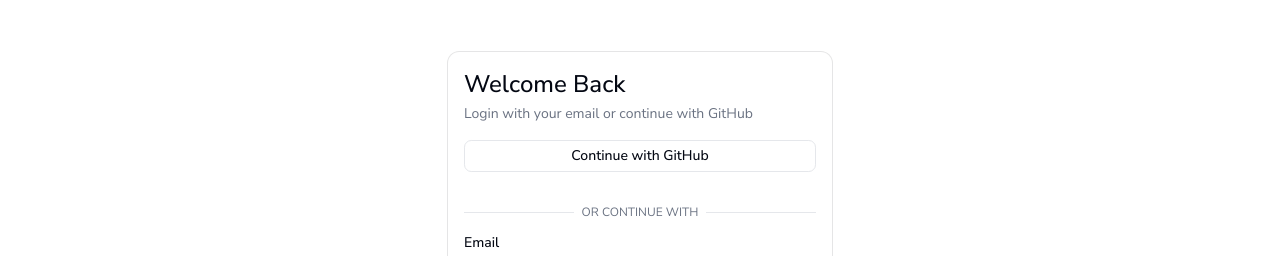
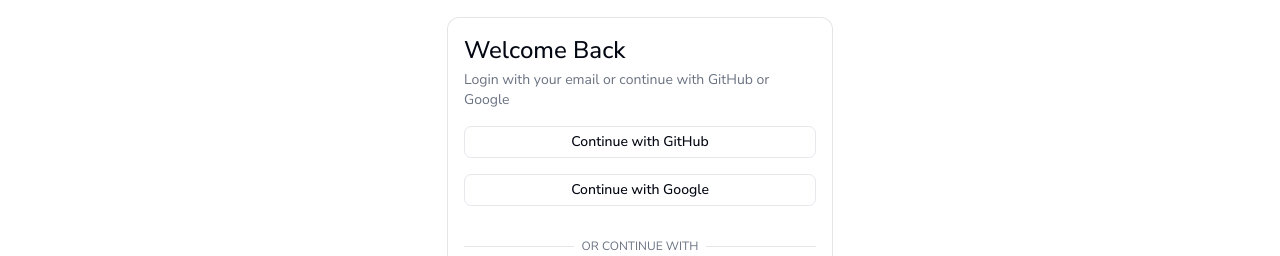
Before and after one commit to sutirtha0505/jeevanamrit, a Next.js app: page /auth/login in a window 1280 px wide. Shown: the part 141-397 px from the top of the page. Built offline with nearby package versions, Linux system fonts and the light colour scheme; no server answers.

Commit message:
feat: Implement Google OAuth login functionality in LoginForm component

```diff
--- a/app/maps/page.tsx
+++ b/app/maps/page.tsx
@@ -1,6 +1,39 @@
+'use client';
+
+import { useEffect, useState } from 'react';
+import { useRouter } from 'next/navigation';
+import { createClient } from '@/lib/supabase/client';
 import Maps from "@/components/Maps";
+import { Loader2 } from 'lucide-react';
 
 export default function MapsPage() {
+    const router = useRouter();
+    const [loading, setLoading] = useState(true);
+
+    useEffect(() => {
+        const checkAuth = async () => {
+            const supabase = createClient();
+            const { data: { user } } = await supabase.auth.getUser();
+
+            if (!user) {
+                router.push('/auth/login');
+                return;
+            }
+
+            setLoading(false);
+        };
+
+        checkAuth();
+    }, [router]);
+
+    if (loading) {
+        return (
+            <div className="min-h-screen flex items-center justify-center">
+                <Loader2 className="animate-spin" size={48} />
+            </div>
+        );
+    }
+
     return (
         <div className="min-h-screen gap-6 pt-24 md:pt-32 pb-12 px-4 flex flex-col justify-center items-center w-full overflow-hidden">
             <h1 className="text-3xl sm:text-4xl md:text-6xl lg:text-8xl font-bold italic text-center mb-6 md:mb-8">
--- a/app/plantHeal/page.tsx
+++ b/app/plantHeal/page.tsx
@@ -1,6 +1,39 @@
+'use client';
+
+import { useEffect, useState } from 'react';
+import { useRouter } from 'next/navigation';
+import { createClient } from '@/lib/supabase/client';
 import ChatBot from "@/components/chat-bot";
+import { Loader2 } from 'lucide-react';
 
 export default function PlantHealPage() {
+    const router = useRouter();
+    const [loading, setLoading] = useState(true);
+
+    useEffect(() => {
+        const checkAuth = async () => {
+            const supabase = createClient();
+            const { data: { user } } = await supabase.auth.getUser();
+
+            if (!user) {
+                router.push('/auth/login');
+                return;
+            }
+
+            setLoading(false);
+        };
+
+        checkAuth();
+    }, [router]);
+
+    if (loading) {
+        return (
+            <div className="h-screen flex items-center justify-center">
+                <Loader2 className="animate-spin" size={48} />
+            </div>
+        );
+    }
+
     return (
         <div className="h-screen">
             <ChatBot />
--- a/components/login-form.tsx
+++ b/components/login-form.tsx
@@ -68,6 +68,25 @@
       setIsLoading(false)
     }
   }
+  // Google OAuth Login
+  const handleGoogleLogin = async () => {
+    setIsLoading(true)
+    setError(null)
+
+    try {
+      const { error } = await supabase.auth.signInWithOAuth({
+        provider: 'google',
+        options: {
+          redirectTo: `${window.location.origin}/auth/oauth?next=/`,
+        },
+      })
+
+      if (error) throw error
+    } catch (err: unknown) {
+      setError(err instanceof Error ? err.message : 'An error occurred')
+      setIsLoading(false)
+    }
+  }
 
   return (
     <div className={cn('flex flex-col gap-6', className)} {...props}>
@@ -75,7 +94,7 @@
         <CardHeader>
           <CardTitle className="text-2xl">Welcome Back</CardTitle>
           <CardDescription>
-            Login with your email or continue with GitHub
+            Login with your email or continue with GitHub or Google
           </CardDescription>
         </CardHeader>
 
@@ -89,6 +108,16 @@
             disabled={isLoading}
           >
             {isLoading ? 'Redirecting...' : 'Continue with GitHub'}
+          </Button>
+          {/* Login with Google */}
+          <Button
+            type="button"
+            variant="outline"
+            className="w-full mb-4"
+            onClick={handleGoogleLogin}
+            disabled={isLoading}
+          >
+            {isLoading ? 'Redirecting...' : 'Continue with Google'}
           </Button>
 
           <div className="relative my-4">
```
